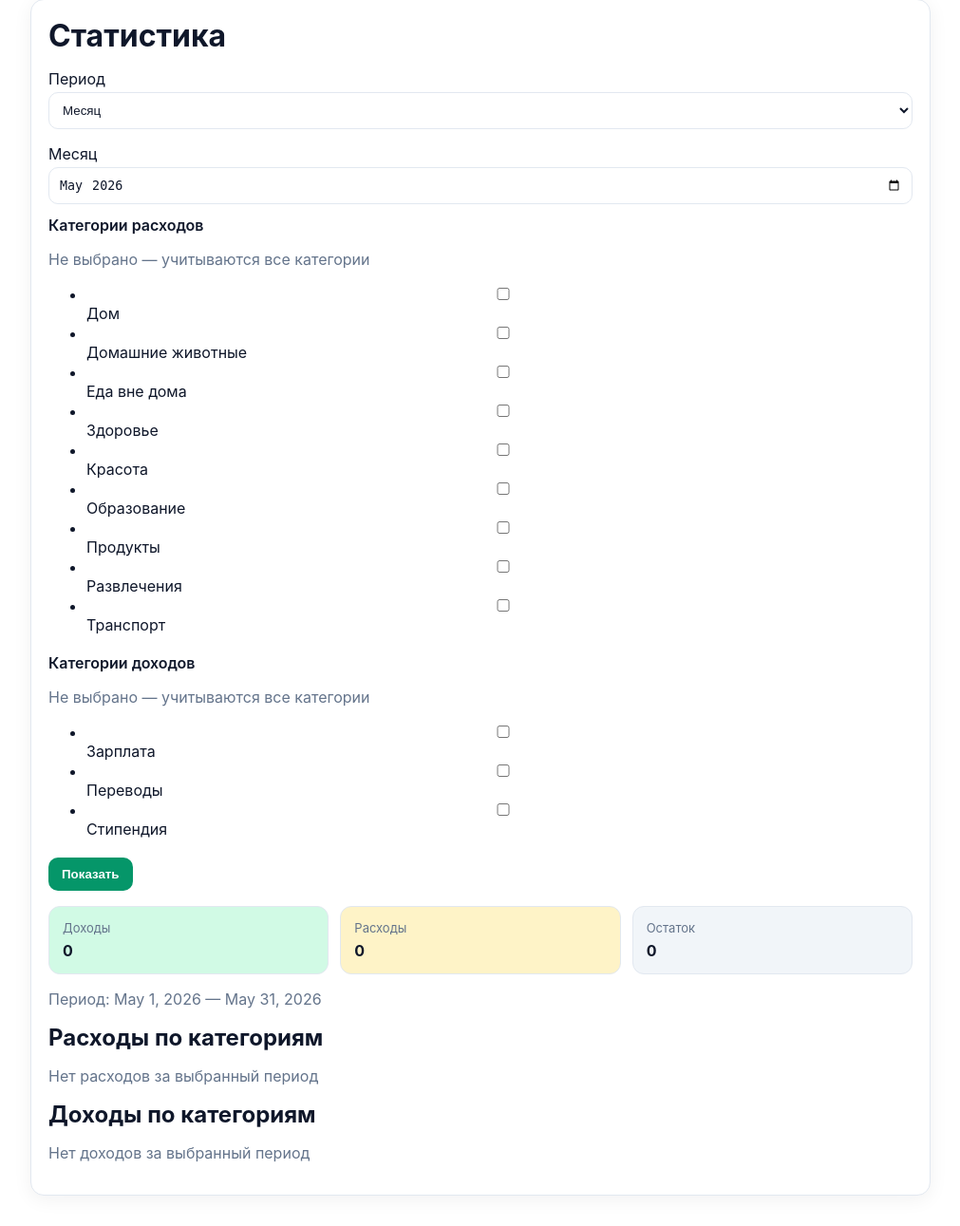
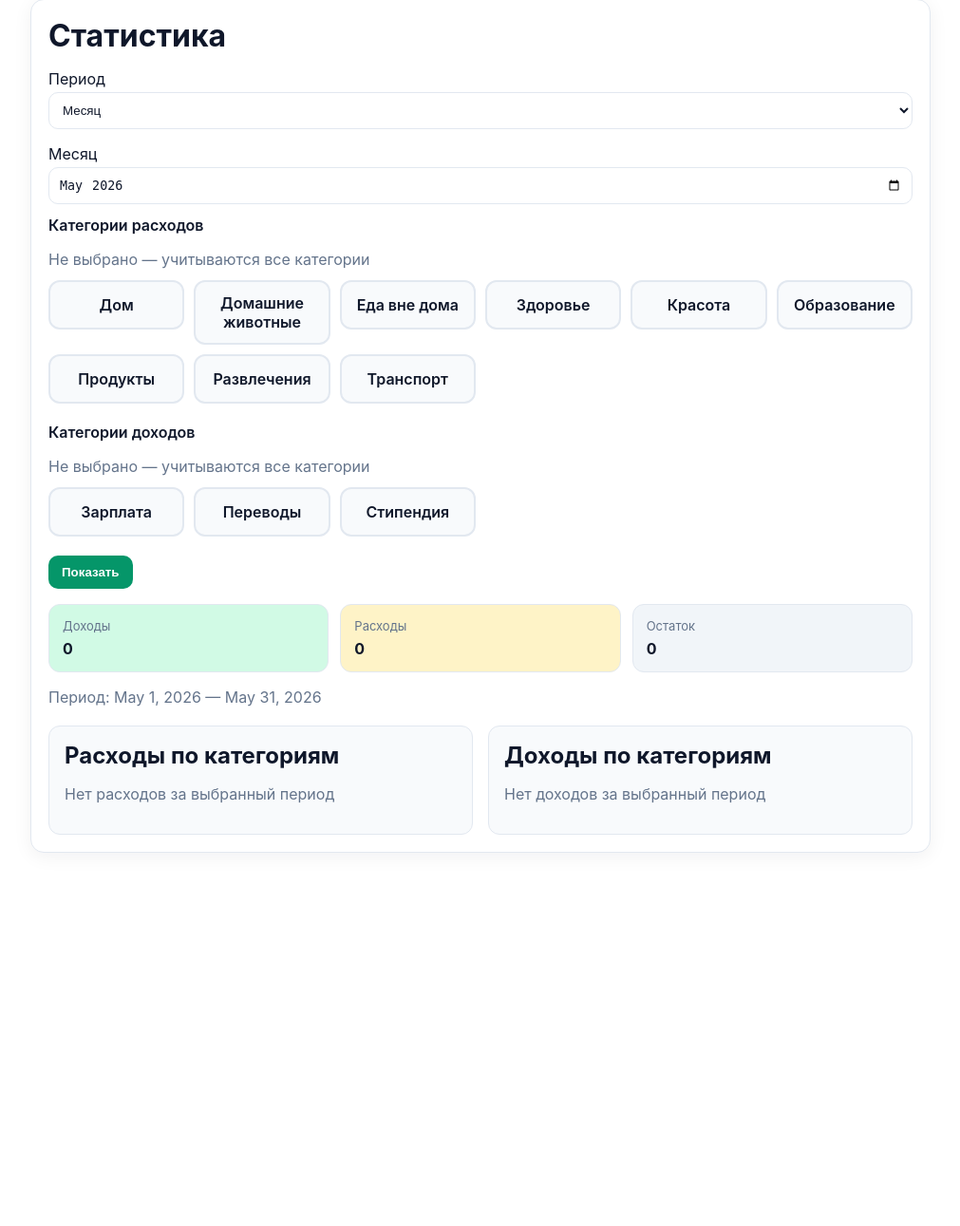
Before and after one commit to tkchh/financial-tracker, a Django app: page /statistics/ in a window 1280 px wide. Shown: the part 110-1401 px from the top of the page at 95% size, without its empty margins (134-1145 px from the left). After the commit the page ends 1008 px from the top, so only its background shows below. Run offline with Django 5.2, Linux system fonts and the light colour scheme; the visitor is signed in with stand-in values (Sample User, id 1); data comes from the database, SQL or seed files in the repository; data that the repository does not hold is empty.

Commit message:
Изменены css стили

```diff
--- a/static/css/styles.css
+++ b/static/css/styles.css
@@ -143,6 +143,7 @@ button:hover {
   display: flex;
   gap: 15px;
   justify-content: space-between;
+  /*margin-bottom: 15px;*/
 }
 
 form p {
@@ -195,6 +196,10 @@ textarea:focus {
   margin: 16px 0;
 }
 
+.summary-grid.compact {
+  /*margin-top: 0;*/
+}
+
 .summary-card {
   border: 1px solid var(--border);
   border-radius: 12px;
@@ -229,6 +234,35 @@ textarea:focus {
   font-size: 13px;
 }
 
+.charts-grid {
+  display: grid;
+  grid-template-columns: repeat(auto-fit, minmax(280px, 1fr));
+  gap: 16px;
+  margin-top: 20px;
+}
+
+.chart-card {
+  border: 1px solid var(--border);
+  border-radius: 12px;
+  padding: 16px;
+  background: #f8fafc;
+}
+
+.chart-card canvas {
+  max-height: 260px;
+  margin-bottom: 12px;
+}
+
+.stats-form [hidden] {
+  display: none !important;
+}
+
+@media (max-width: 640px) {
+  .summary-grid {
+    grid-template-columns: 1fr;
+  }
+}
+
 .field-label {
   display: block;
   font-weight: 600;
@@ -245,8 +279,75 @@ textarea:focus {
   gap: 12px;
 }
 
-@media (max-width: 640px) {
-  .summary-grid {
-    grid-template-columns: 1fr;
-  }
+.category-picker,
+.category-chips {
+  list-style: none;
+  padding: 0;
+  margin: 0;
+  display: grid;
+  grid-template-columns: repeat(auto-fill, minmax(140px, 1fr));
+  gap: 10px;
 }
+
+.category-picker li,
+.category-chips li {
+  margin: 0;
+}
+
+.category-card,
+.category-chip {
+  display: flex;
+  align-items: center;
+  justify-content: center;
+  text-align: center;
+  min-height: 52px;
+  padding: 12px 14px;
+  border: 2px solid var(--border);
+  border-radius: 12px;
+  cursor: pointer;
+  transition: all 0.15s ease;
+  font-weight: 600;
+  background: #f8fafc;
+  color: var(--text);
+  user-select: none;
+}
+
+.category-card input,
+.category-chip input {
+  position: absolute;
+  opacity: 0;
+  width: 0;
+  height: 0;
+}
+
+.category-card-label {
+  pointer-events: none;
+}
+
+.picker-expense .category-card:has(input:checked),
+.picker-expense .category-chip:has(input:checked) {
+  border-color: #b45309;
+  background: #fef3c7;
+  color: #78350f;
+  box-shadow: 0 0 0 3px rgb(180 83 9 / 15%);
+}
+
+.picker-income .category-card:has(input:checked),
+.picker-income .category-chip:has(input:checked) {
+  border-color: var(--primary);
+  background: var(--primary-light);
+  color: var(--primary-hover);
+  box-shadow: 0 0 0 3px rgb(5 150 105 / 15%);
+}
+
+.category-card:hover,
+.category-chip:hover {
+  border-color: var(--primary);
+  transform: translateY(-1px);
+}
+
+.transaction-form .form-grid input,
+.transaction-form .form-grid select,
+.transaction-form textarea {
+  width: 100%;
+}
```
